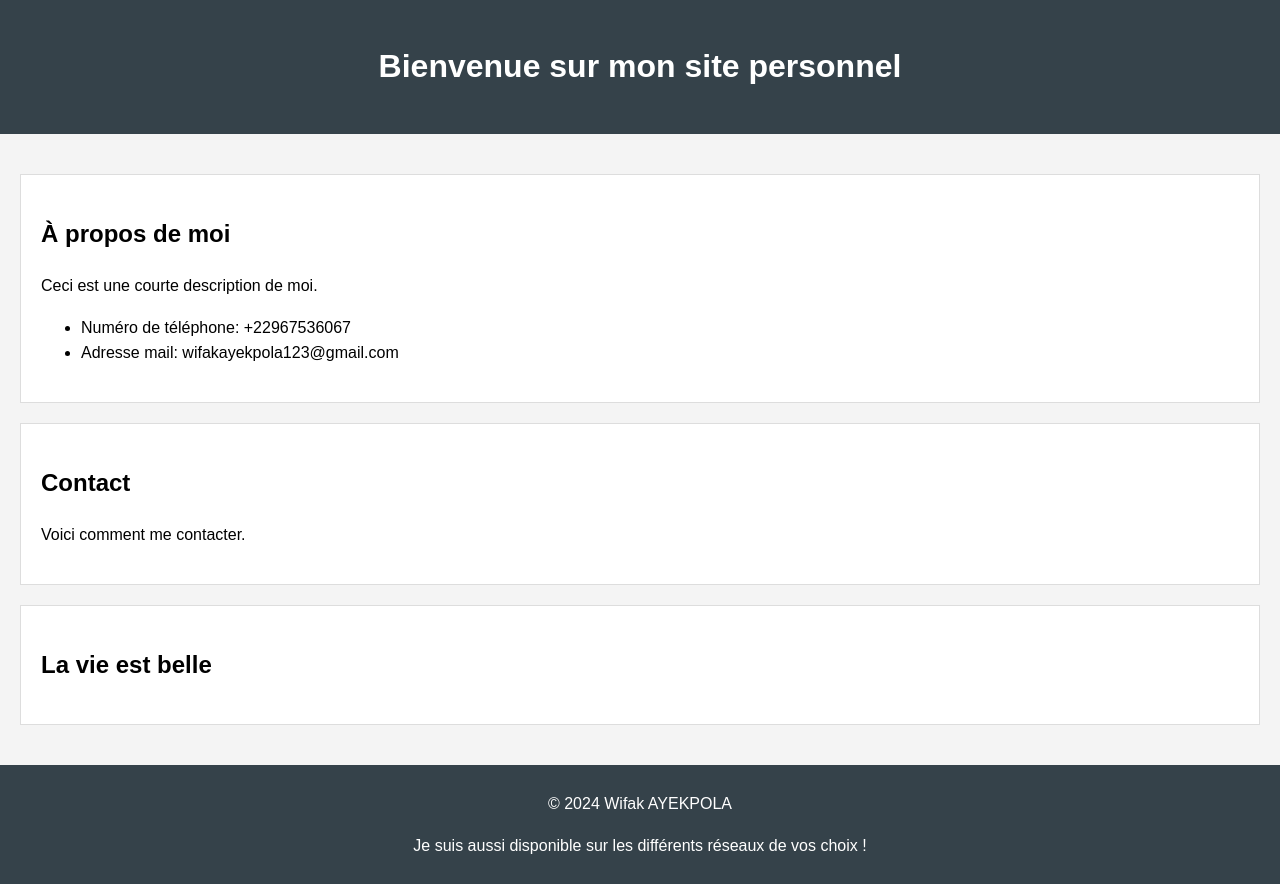
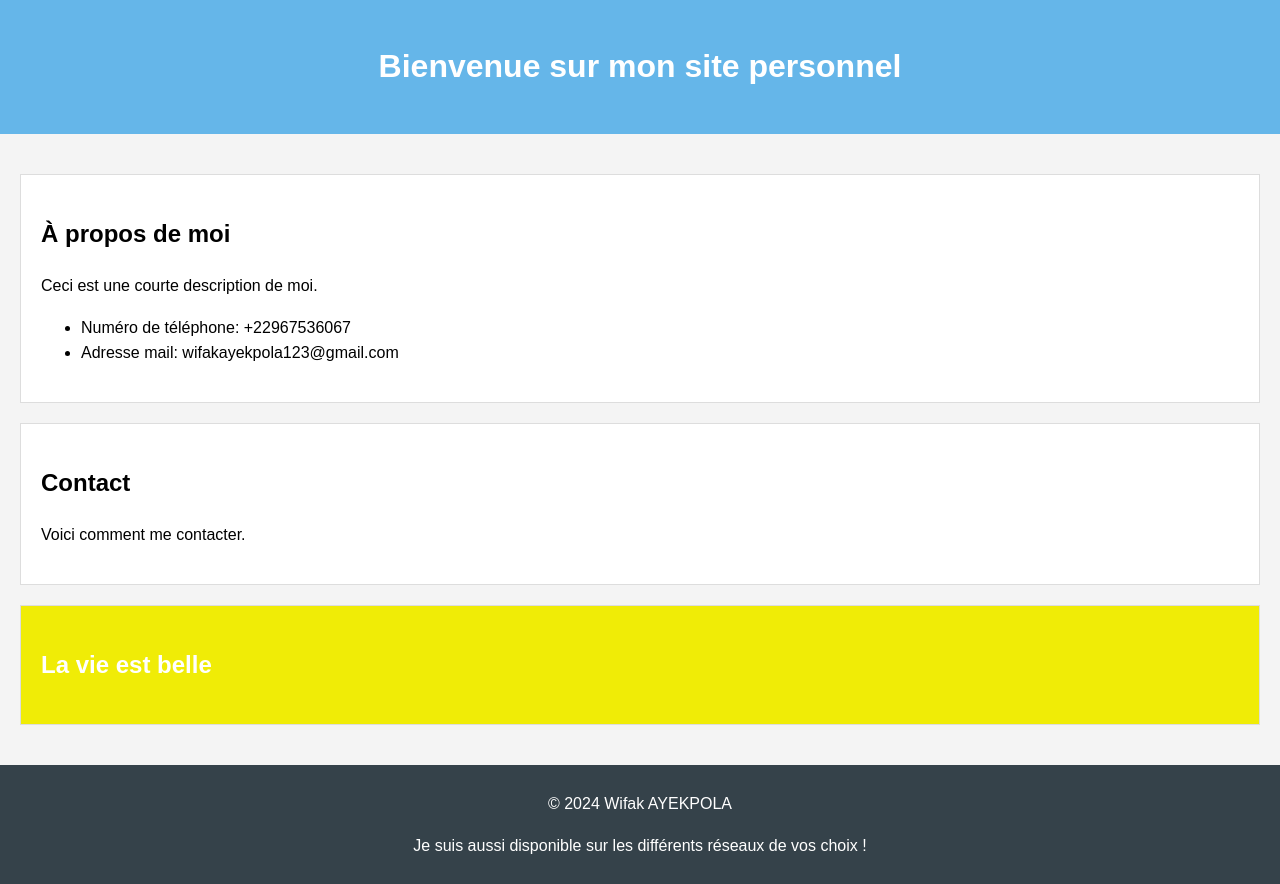
Before and after one commit to Wifak10/projet_cours, a plain HTML site: page index.html in a window 1280 px wide. Drawn offline with Linux system fonts and the light colour scheme.

Commit message:
ajout style section laVieEstBelle

```diff
--- a/style.css
+++ b/style.css
@@ -7,7 +7,7 @@ body {
 }
 
 header {
-    background: #35424a;
+    background: #65b6e9;
     color: #ffffff;
     padding: 20px 0;
     text-align: center;
@@ -30,3 +30,7 @@ footer {
     background: #35424a;
     color: #ffffff;
 }
+.LaVieEstBelle{
+    background-color: rgb(240, 236, 6);
+    color: white;
+}
```
